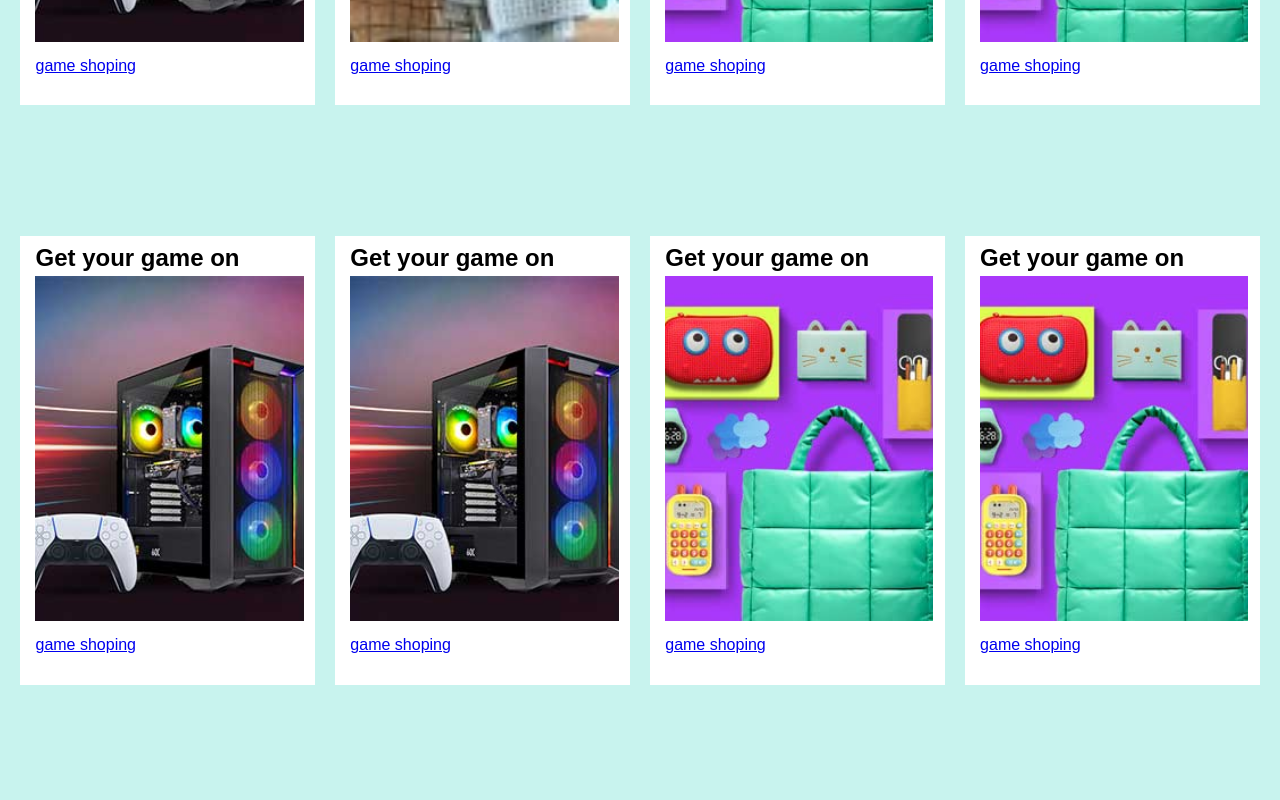
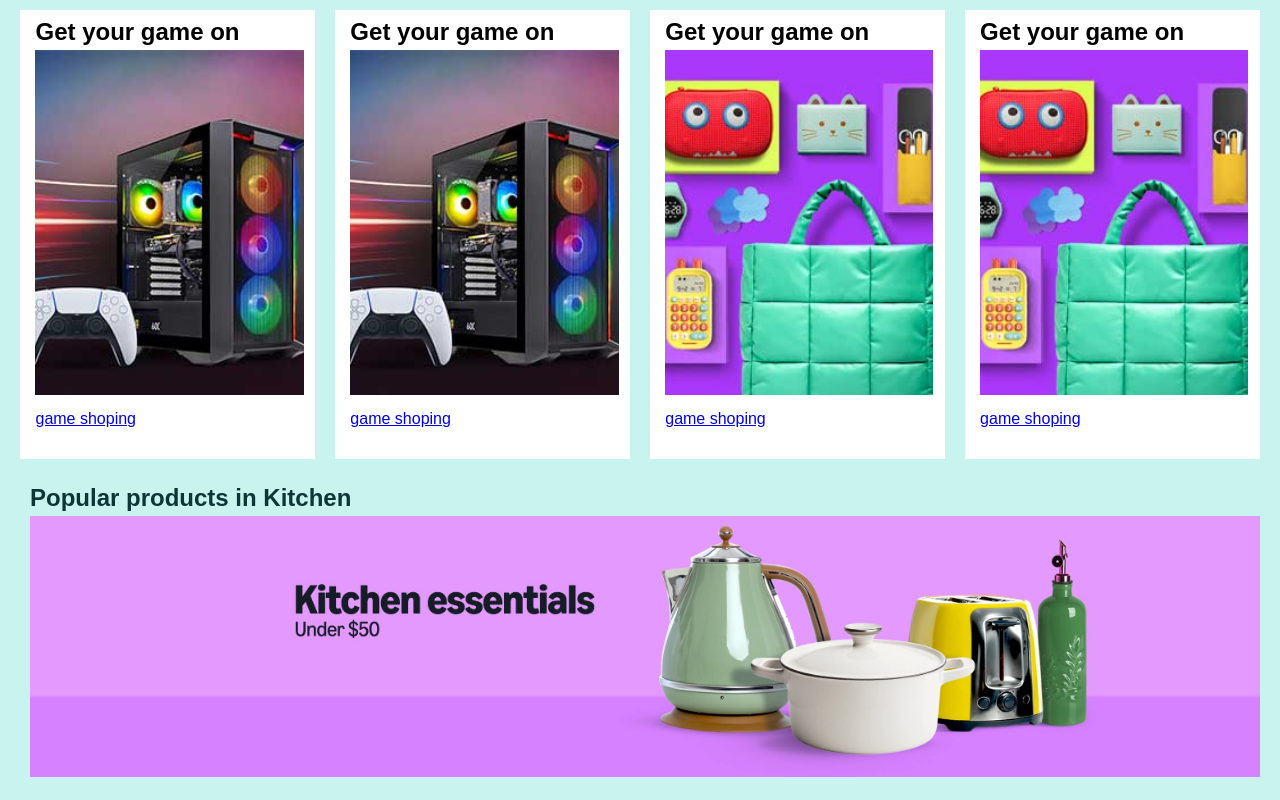
Before and after one commit to waince654/amazon-clone, a plain HTML site: page index.html in a window 1280 px wide. Shown: the part 1437-2237 px from the top of the page. Drawn offline with Linux system fonts and the light colour scheme.

Commit message:
add gadgets img

```diff
--- a/index.html
+++ b/index.html
@@ -128,6 +128,11 @@
             <div class="game" style=" background-image: url(bag.jpg);"></div>
             <p><a href="#">game shoping</a></p>
         </div>
+          <div class="gadget">
+            <h2>Popular products in Kitchen</h2>
+            <div class="gadget-img"></div>
+        </div>
+    </div>
 
 </body>
 </html>
--- a/style.css
+++ b/style.css
@@ -149,3 +149,17 @@ h2 {
     background-image: url(picsven.jpg);
     background-size: cover;
 }
+.gadget {
+    height: 307px;
+    width: 100%;
+    color: #0c3636;
+    margin: 15px;
+}
+.gadget-img {
+    height: 85%;
+    width: 98.40%;
+    margin-left: 15px;
+    margin-top: 4px;
+    background-image: url(picsven.jpg);
+    background-size: cover;
+}
```
